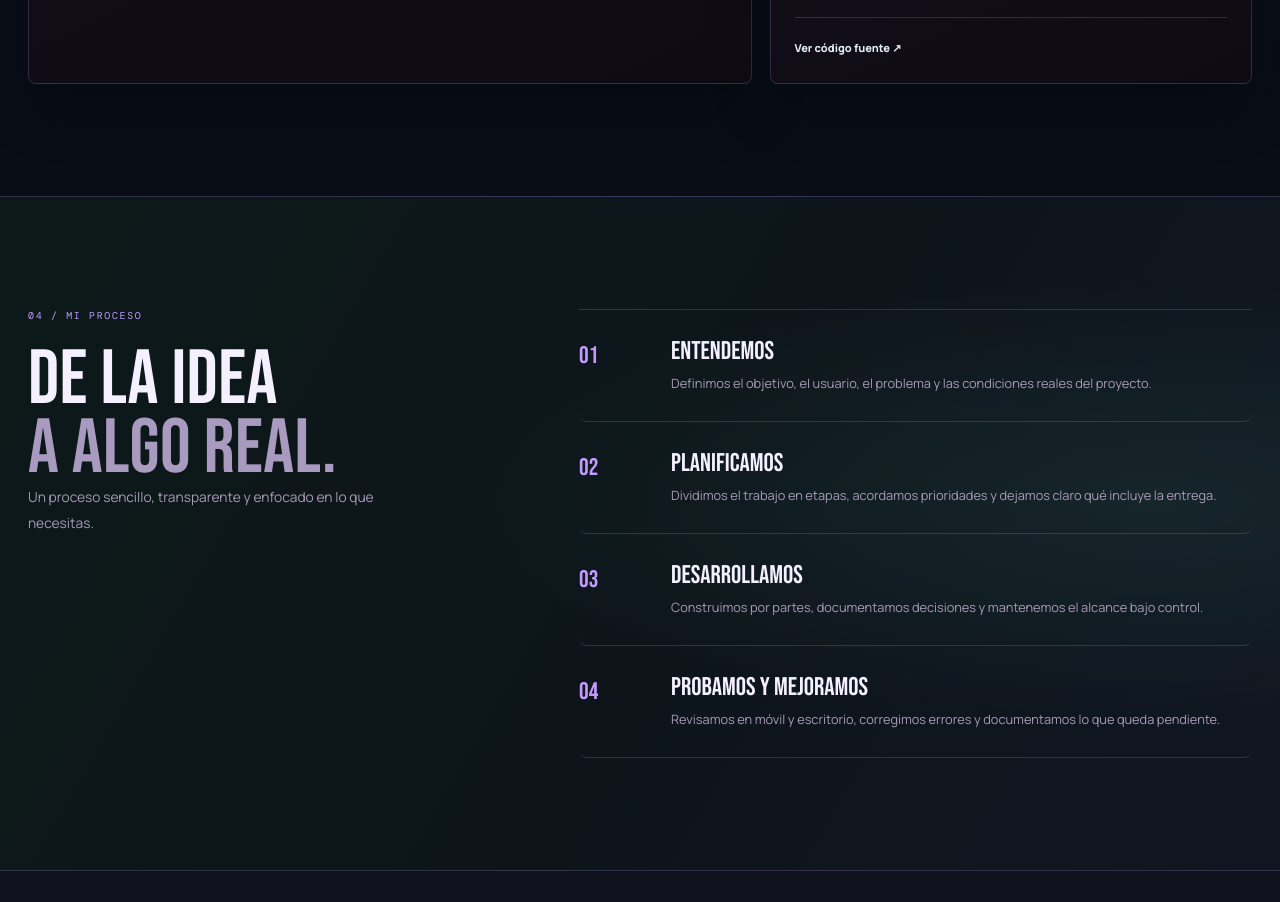
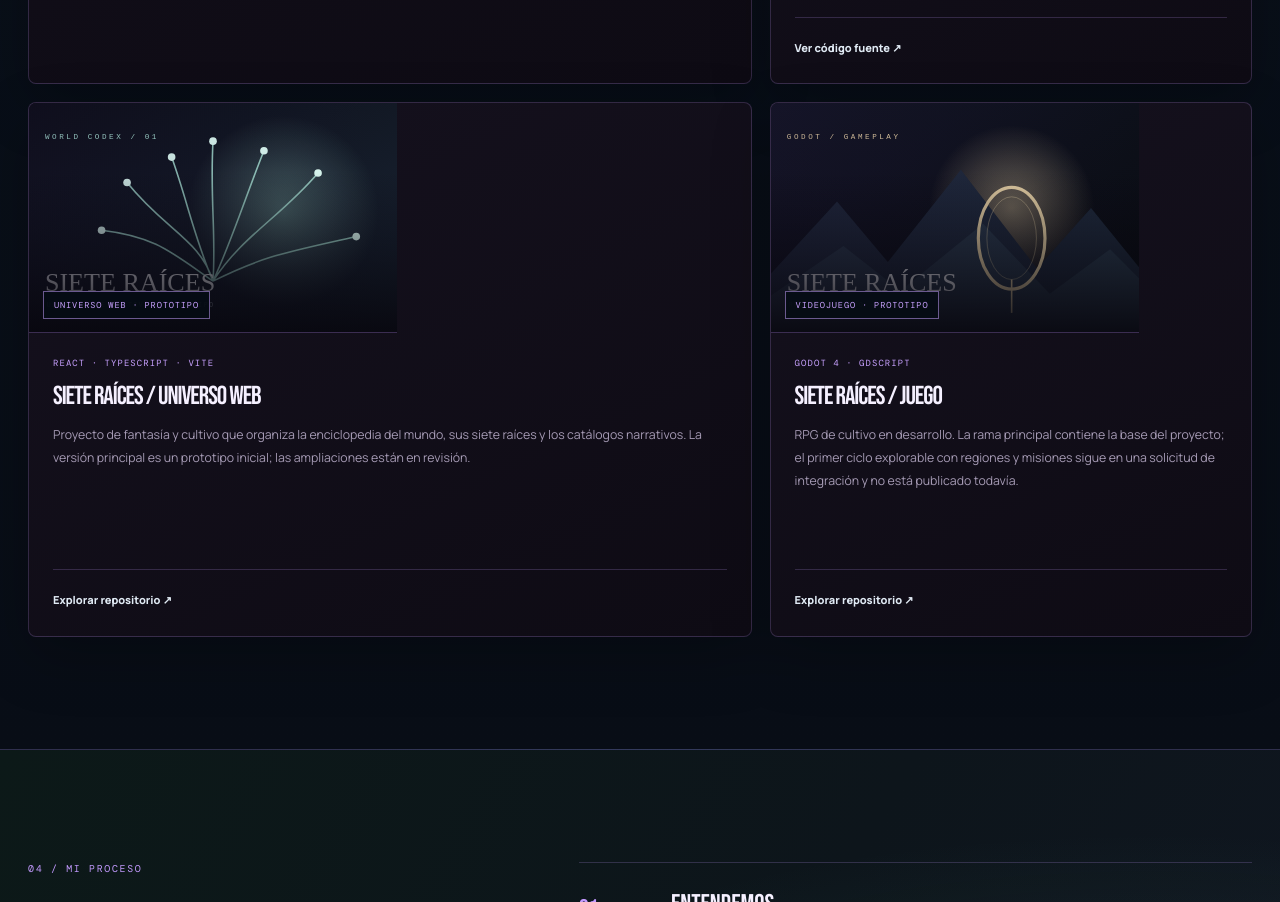
Before and after one commit to JOSEFRO/JOSEFRO.github.IO, a plain HTML site: page index.html in a window 1280 px wide. Shown: the part 4702-5604 px from the top of the page. Drawn offline with nearby package versions, Linux system fonts and the light colour scheme.

Commit message:
Add Siete Raices projects to portfolio

```diff
--- a/index.html
+++ b/index.html
@@ -4,11 +4,11 @@
   <meta charset="utf-8">
   <meta name="viewport" content="width=device-width, initial-scale=1">
   <meta name="theme-color" content="#07060d">
-  <meta name="description" content="JOSEFRO — Portafolio de José Manuel Franco Brito: proyectos web, redes y seguridad, automatización y herramientas digitales.">
+  <meta name="description" content="JOSEFRO — Portafolio de José Manuel Franco Brito: proyectos web, videojuegos, redes, seguridad y herramientas digitales.">
   <meta name="robots" content="index,follow">
   <meta property="og:type" content="website">
   <meta property="og:title" content="JOSEFRO — Portafolio tecnológico">
-  <meta property="og:description" content="Explora BRIFAN TECH, NEXUS PC CONTROL y los proyectos de desarrollo, redes y tecnología de JOSEFRO.">
+  <meta property="og:description" content="Explora BRIFAN TECH, NEXUS PC CONTROL y Siete Raíces, junto con proyectos de desarrollo, redes y tecnología de JOSEFRO.">
   <meta property="og:url" content="https://josefro.github.io/">
   <meta property="og:image" content="https://josefro.github.io/assets/images/nexus-portfolio-preview.svg">
   <link rel="canonical" href="https://josefro.github.io/">
@@ -134,6 +134,20 @@
             </a>
             <div class="project-body"><p class="project-kicker">HTML · CSS · JAVASCRIPT</p><h3>JOSEFRO PORTFOLIO</h3><p>Mi sitio personal para presentar proyectos, habilidades técnicas y vías de contacto.</p><div class="project-actions"><a href="https://github.com/JOSEFRO/JOSEFRO.github.IO" target="_blank" rel="noopener noreferrer">Ver código fuente ↗</a></div></div>
           </article>
+          <article class="project-card">
+            <a class="project-image" href="https://github.com/JOSEFRO/cultivation-universe-web" target="_blank" rel="noopener noreferrer" aria-label="Abrir repositorio Siete Raíces Universo Web">
+              <img src="assets/images/siete-raices-web-preview.svg" alt="Arte conceptual del universo Siete Raíces en su versión web" loading="lazy" decoding="async">
+              <span class="project-state">UNIVERSO WEB · PROTOTIPO</span>
+            </a>
+            <div class="project-body"><p class="project-kicker">REACT · TYPESCRIPT · VITE</p><h3>SIETE RAÍCES / UNIVERSO WEB</h3><p>Proyecto de fantasía y cultivo que organiza la enciclopedia del mundo, sus siete raíces y los catálogos narrativos. La versión principal es un prototipo inicial; las ampliaciones están en revisión.</p><div class="project-actions"><a href="https://github.com/JOSEFRO/cultivation-universe-web" target="_blank" rel="noopener noreferrer">Explorar repositorio ↗</a></div></div>
+          </article>
+          <article class="project-card">
+            <a class="project-image" href="https://github.com/JOSEFRO/cultivation-universe-game" target="_blank" rel="noopener noreferrer" aria-label="Abrir repositorio Siete Raíces Juego">
+              <img src="assets/images/siete-raices-game-preview.svg" alt="Arte conceptual del videojuego Siete Raíces" loading="lazy" decoding="async">
+              <span class="project-state">VIDEOJUEGO · PROTOTIPO</span>
+            </a>
+            <div class="project-body"><p class="project-kicker">GODOT 4 · GDSCRIPT</p><h3>SIETE RAÍCES / JUEGO</h3><p>RPG de cultivo en desarrollo. La rama principal contiene la base del proyecto; el primer ciclo explorable con regiones y misiones sigue en una solicitud de integración y no está publicado todavía.</p><div class="project-actions"><a href="https://github.com/JOSEFRO/cultivation-universe-game" target="_blank" rel="noopener noreferrer">Explorar repositorio ↗</a></div></div>
+          </article>
         </div>
       </div>
     </section>
```
